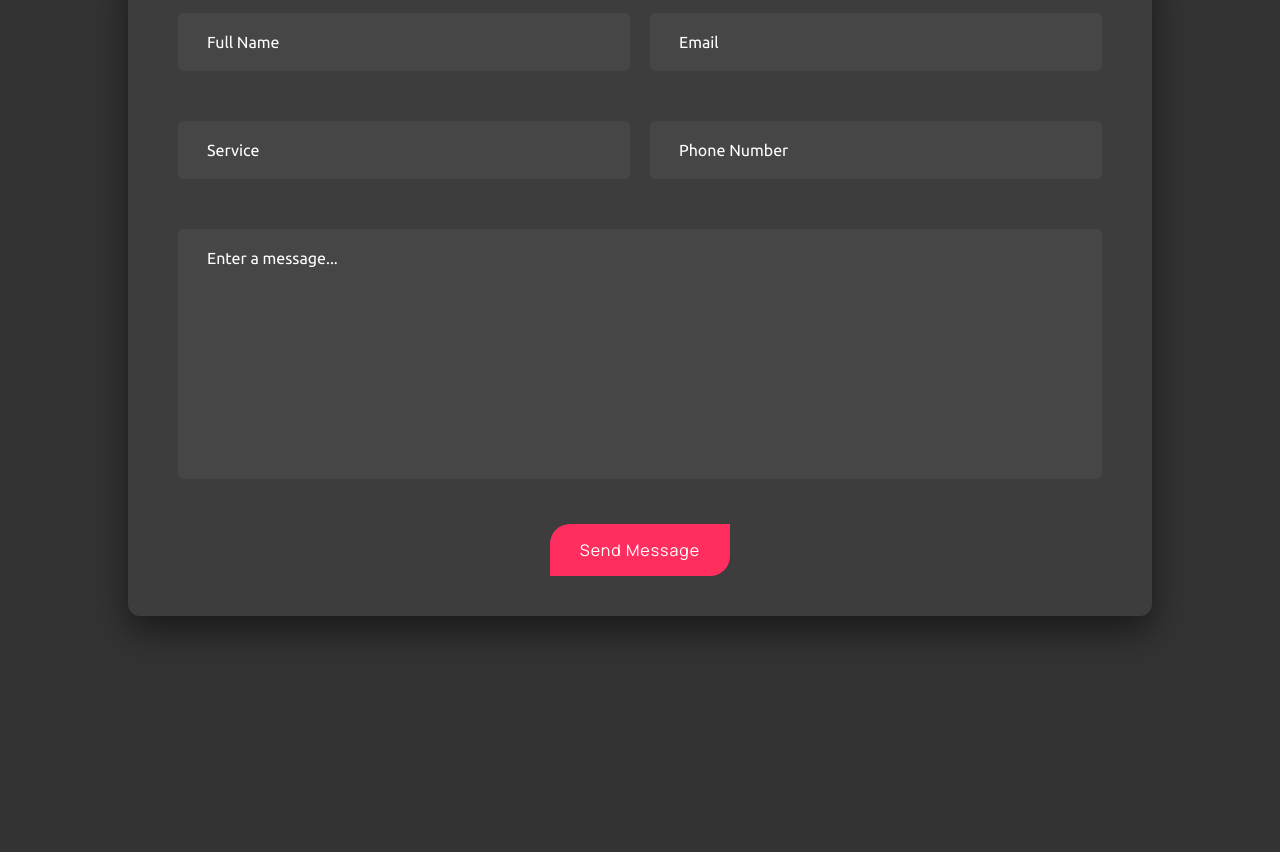
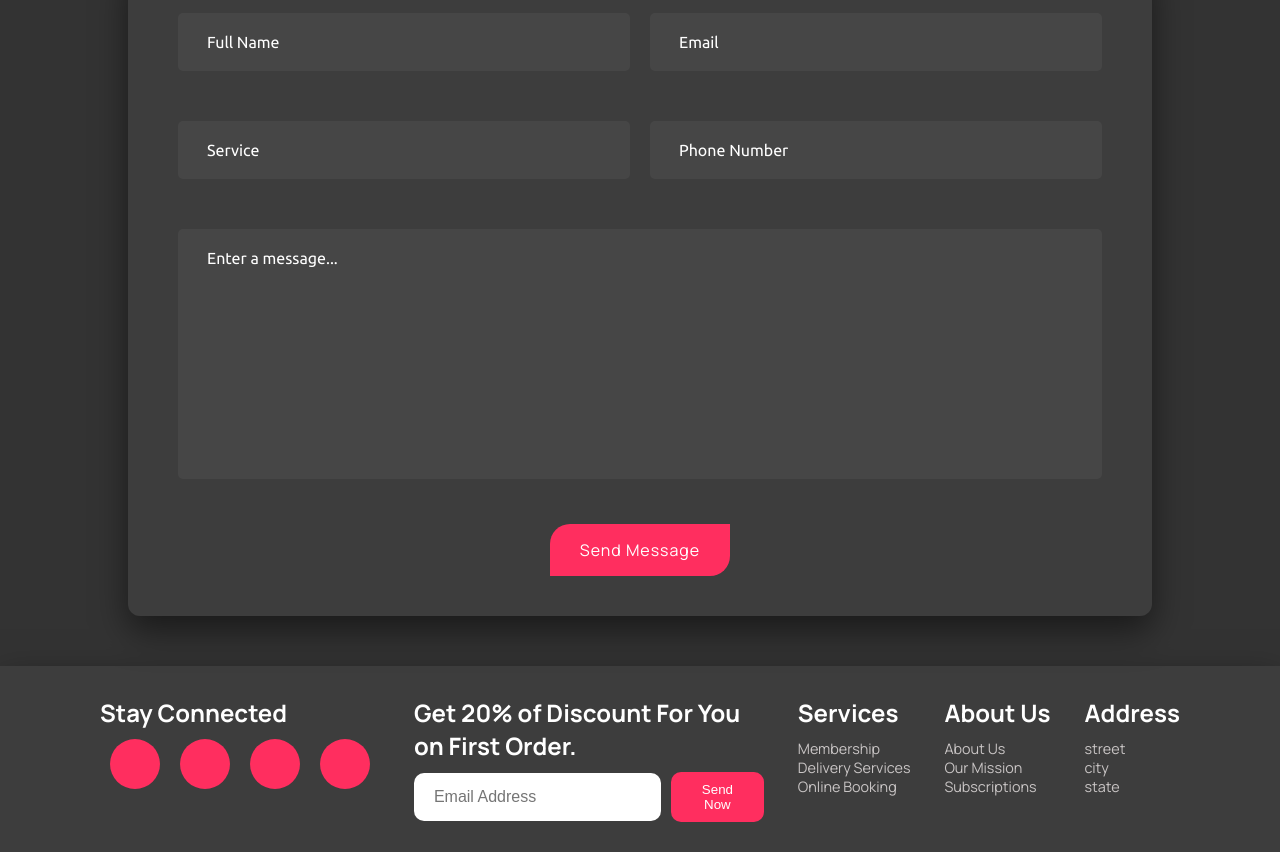
Before and after one commit to Giathi-Daniel/Javascript, a browser extension: page Food-Restaurant/index.html in a window 1280 px wide. Shown: the part 2892-3744 px from the top of the page. Before the commit the page ends 3558 px from the top, so only its background shows below. Drawn offline with Linux system fonts and the light colour scheme.

Commit message:
footer design

```diff
--- a/Food-Restaurant/CSS/styles.css
+++ b/Food-Restaurant/CSS/styles.css
@@ -477,7 +477,7 @@ header a.btn1:hover {
 }
 
 
-/* ******************* FOOTER SECTION Styling ************************ */
+/* ******************* CONTACT SECTION Styling ************************ */
 .contact {
     min-block-size: 80vh;
     display: flex;
@@ -564,3 +564,128 @@ header a.btn1:hover {
     border-start-end-radius: 20px;
     border-end-start-radius: 20px;
 }
+
+
+
+/* ******************* FOOTER SECTION Styling ************************ */
+footer {
+    display: flex;
+    justify-content: center;
+    align-items: center;
+    padding: 30px 100px;
+    box-shadow: 0 15px 35px rgba(0, 0, 0, .5);
+    background: rgba(255, 255, 255, .05);
+}
+
+footer .footerBx {
+    display: flex;
+    justify-content: space-between;
+    inline-size: 1300px;
+}
+
+footer .footerBx .sci {
+    display: flex;
+    justify-content: flex-start;
+    flex-direction: column;
+}
+
+footer .footerBx h4 {
+    color: var(--font-color);
+    font-size: 1.5em;
+    margin-block-end: 10px;
+}
+
+footer .footerBx .sci ul {
+    display: flex;
+    justify-content: center;
+}
+
+footer .footerBx .sci ul li {
+    list-style: none;
+}
+
+footer .footerBx .sci ul li a {
+    block-size: 50px;
+    inline-size: 50px;
+    margin: 0 10px;
+    border-radius: 50%;
+    color: var(--font-color);
+    background: var(--secondary-color);
+    font-size: 1.5em;
+    transition: .6s;
+    display: flex;
+    justify-content: center;
+    align-items: center;
+    text-decoration: none;
+}
+
+footer .footerBx .sci ul li a:hover {
+    transform: scale(.9);
+}
+
+footer .footerBx .offer {
+    display: flex;
+    justify-content: flex-start;
+    flex-direction: column;
+    max-inline-size: 350px;
+}
+
+footer .footerBx .offer .inputBx {
+    display: flex;
+    justify-content: center;
+    align-items: center;
+}
+
+footer .footerBx .offer .inputBx input {
+    padding: 15px 20px;
+    border: none;
+    outline: none;
+    margin-inline-end: 10px;
+    border-radius: 10px;
+    font-size: 1em;
+}
+
+footer .footerBx .offer .inputBx button {
+    background: var(--secondary-color);
+    color: var(--font-color);
+    border: none;
+    outline: none;
+    padding: 10px 20px;
+    border-radius: 10px;
+}
+
+footer .footerBx .services {
+    display: flex;
+    justify-content: flex-start;
+    flex-direction: column;
+}
+
+footer .footerBx .services a {
+    color: #C9C5C5;
+    text-decoration: none;
+    font-size: .9em;
+}
+
+footer .footerBx .aboutBx {
+    display: flex;
+    justify-content: flex-start;
+    flex-direction: column;
+}
+
+footer .footerBx .aboutBx a {
+    color: #C9C5C5;
+    text-decoration: none;
+    font-size: .9em;
+}
+
+footer .footerBx .address {
+    display: flex;
+    justify-content: flex-start;
+    flex-direction: column;
+}
+
+footer .footerBx .address a {
+    color: #C9C5C5;
+    text-decoration: none;
+    font-size: .9em;
+}
--- a/Food-Restaurant/index.html
+++ b/Food-Restaurant/index.html
@@ -236,7 +236,7 @@
       </section>
       <!-- =============== Delivery Section End================= -->
 
-      <!-- =============== Footer Section tart================= -->
+      <!-- =============== Contact Section tart================= -->
       <section class="contact" id="contact">
         <h1 class="heading">Get In Touch</h1>
         <div class="contactBx">
@@ -264,6 +264,56 @@
           <a href="#"><i class="fas fa-paper-plane"></i> Send Message</a>
         </div>
       </section>
+      <!-- =============== Contact Section End================= -->
+
+      <!-- =============== Footer Section Start================= -->
+      <footer>
+        <div class="footerBx">
+          <div class="sci">
+            <h4>Stay Connected</h4>
+            <ul>
+              <li>
+                <a href=""><i class="fa-solid fa-facebook-f"></i></a>
+              </li>
+              <li>
+                <a href=""><i class="fa-solid fa-linked-in"></i></a>
+              </li>
+              <li>
+                <a href=""><i class="fa-solid fa-twitter"></i></a>
+              </li>
+              <li>
+                <a href=""><i class="fa-solid fa-instagram"></i></a>
+              </li>
+            </ul>
+          </div>
+          <div class="offer">
+            <h4>Get 20% of Discount For You on First Order.</h4>
+            <div class="inputBx">
+              <input type="text" placeholder="Email Address" />
+              <button>Send Now</button>
+            </div>
+          </div>
+          <div class="services">
+            <h4>Services</h4>
+            <a href="#">Membership</a>
+            <a href="#">Delivery Services</a>
+            <a href="#">Online Booking</a>
+          </div>
+
+          <div class="aboutBx">
+            <h4>About Us</h4>
+            <a href="#">About Us</a>
+            <a href="#">Our Mission</a>
+            <a href="#">Subscriptions</a>
+          </div>
+          <div class="address">
+            <h4>Address</h4>
+            <a href="#">street</a>
+            <a href="#">city</a>
+            <a href="#">state</a>
+          </div>
+        </div>
+      </footer>
       <!-- =============== Footer Section End================= -->
     </div>
 
```
